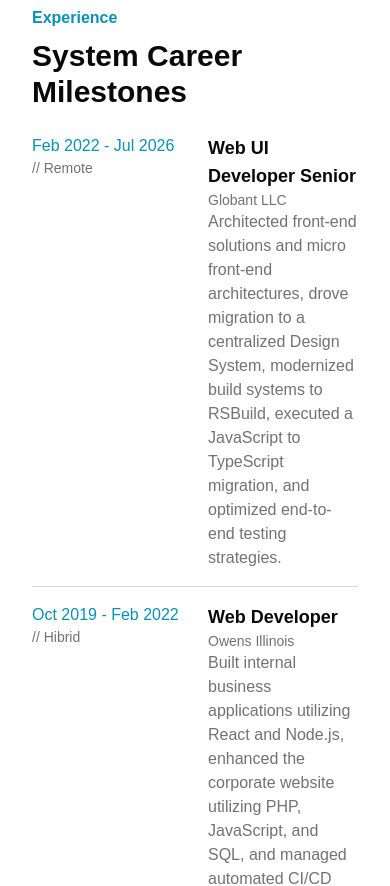
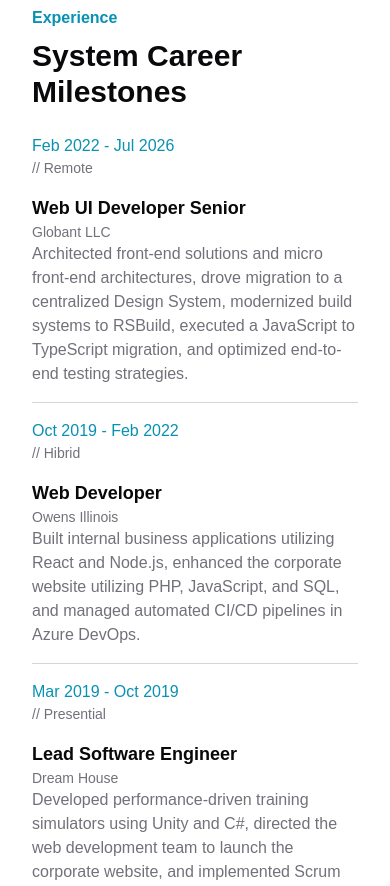
Before and after one commit to Camilozv-94/cv, a Next.js app: page / in a window 390 px wide. Shown: the part 1660-2546 px from the top of the page. Built offline with nearby package versions, Linux system fonts and the light colour scheme; no server answers.

Commit message:
fix(experience): resolve mobile layout alignment

```diff
--- a/src/components/sections/ExperienceSection.tsx
+++ b/src/components/sections/ExperienceSection.tsx
@@ -15,7 +15,7 @@
       <h2 className="text-3xl font-bold text-primary">{t("sub-title")}</h2>
       <div className="mt-4 flex flex-col gap-4 divide-y divide-gray-300">
         {content.map((item, index) => (
-          <div className="flex flex-row gap-4 pb-4" key={index}>
+          <div className="flex flex-col gap-4 pb-4 md:flex-row" key={index}>
             <div className="flex min-w-40 flex-col">
               <h1 className="text-base text-secondary">{item.date}</h1>
               <p className="text-sm text-tertiary">{item.location}</p>
```
